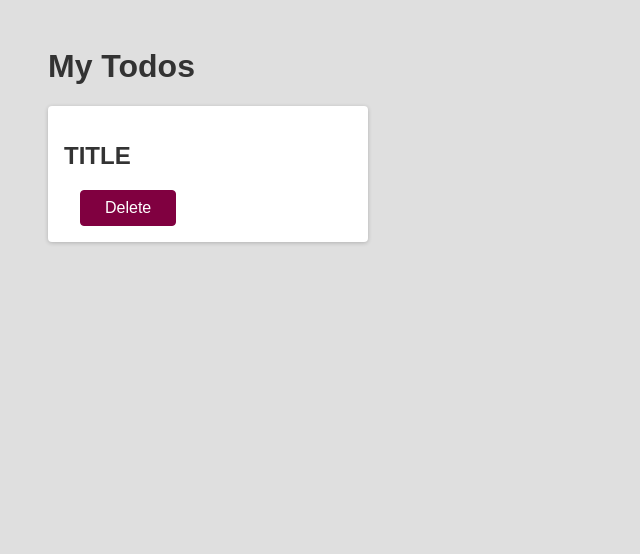
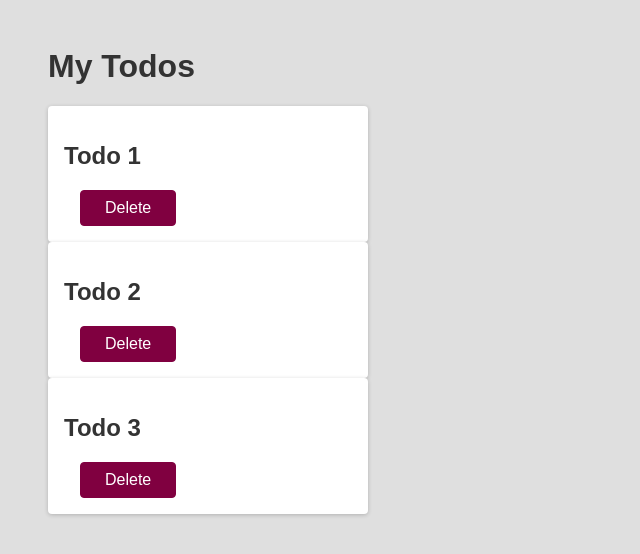
Before and after one commit to jock-citrus/my-react-app, a React (Create React App) app: page / in a window 1280 px wide. Shown: the top 554 px of the page, without its empty margins (0-640 px from the left). Built offline with nearby package versions, Linux system fonts and the light colour scheme.

Commit message:
add props to Todo component

```diff
--- a/src/App.js
+++ b/src/App.js
@@ -4,7 +4,9 @@ function App() {
   return (
     <div>
       <h1>My Todos</h1>
-      <Todo />
+      <Todo text="Todo 1"/>
+      <Todo text="Todo 2"/>
+      <Todo text="Todo 3"/>
     </div>
   );
 }
--- a/src/components/Todo.js
+++ b/src/components/Todo.js
@@ -1,7 +1,7 @@
-function Todo() {
+function Todo(props) {
   return (
     <div className="card">
-      <h2>TITLE</h2>
+      <h2>{ props.text }</h2>
       <div>
         <button className="btn">Delete</button>
       </div>
```
